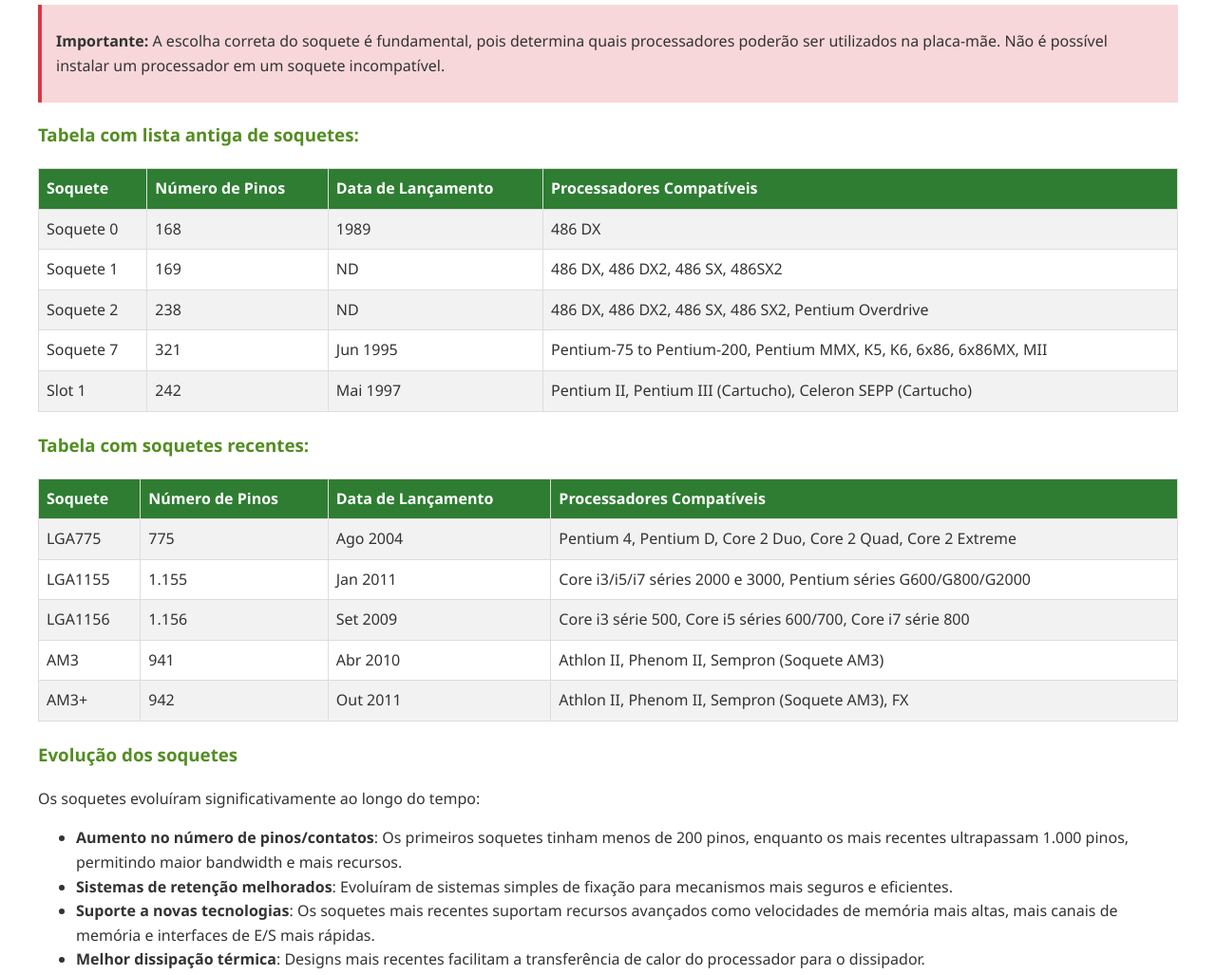
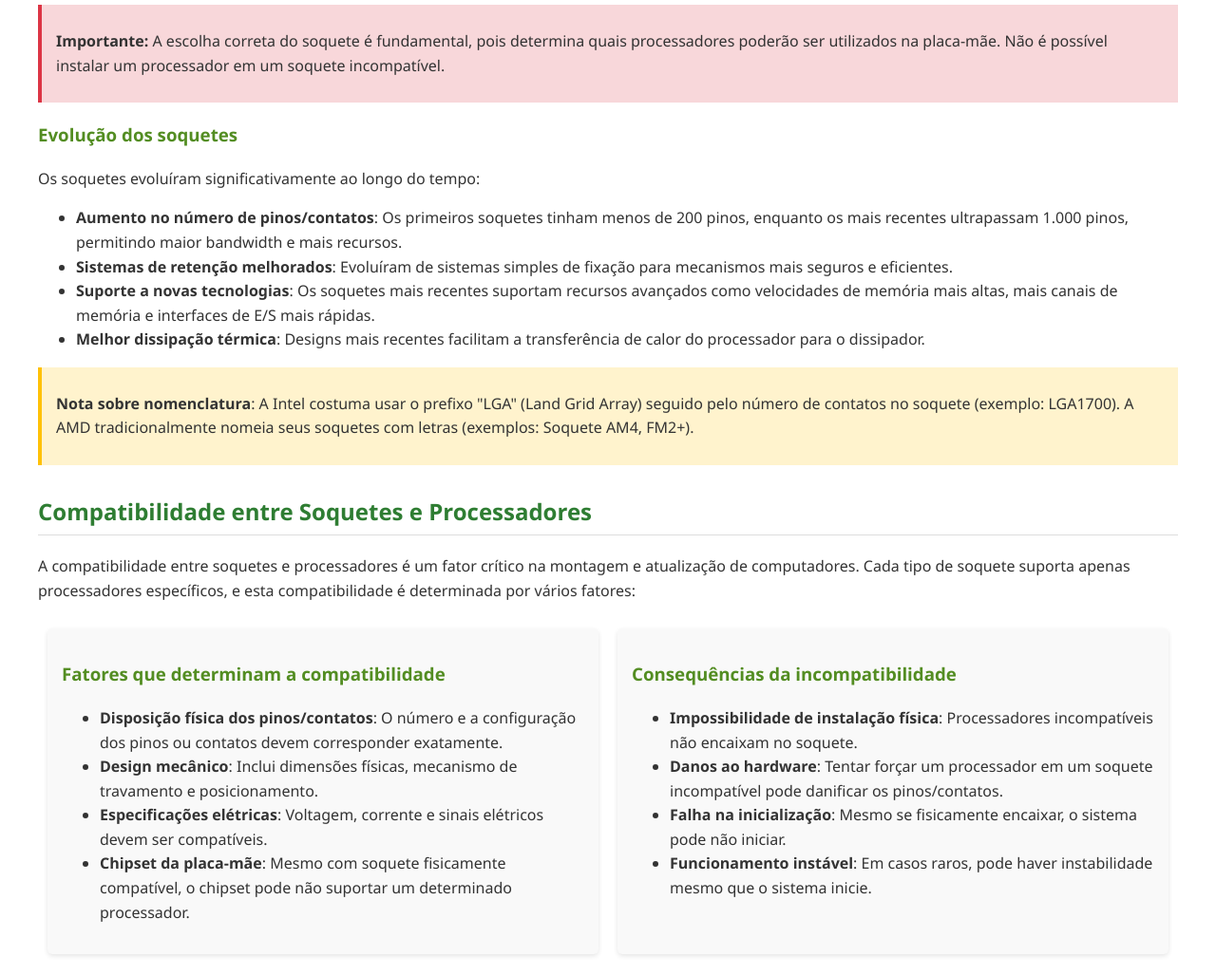
Before and after one commit to danhladeia/cpu2, a plain HTML site: page cpu.html in a window 1280 px wide. Shown: the part 720-1747 px from the top of the page at 95% size. Drawn offline with Linux system fonts and the light colour scheme.

Commit message:
cpu.html

```diff
--- a/cpu.html
+++ b/cpu.html
@@ -143,85 +143,6 @@
             <p><strong>Importante:</strong> A escolha correta do soquete é fundamental, pois determina quais processadores poderão ser utilizados na placa-mãe. Não é possível instalar um processador em um soquete incompatível.</p>
         </div>
 
-        <h3>Tabela com lista antiga de soquetes:</h3>
-        <table>
-            <tr>
-                <th>Soquete</th>
-                <th>Número de Pinos</th>
-                <th>Data de Lançamento</th>
-                <th>Processadores Compatíveis</th>
-            </tr>
-            <tr>
-                <td>Soquete 0</td>
-                <td>168</td>
-                <td>1989</td>
-                <td>486 DX</td>
-            </tr>
-            <tr>
-                <td>Soquete 1</td>
-                <td>169</td>
-                <td>ND</td>
-                <td>486 DX, 486 DX2, 486 SX, 486SX2</td>
-            </tr>
-            <tr>
-                <td>Soquete 2</td>
-                <td>238</td>
-                <td>ND</td>
-                <td>486 DX, 486 DX2, 486 SX, 486 SX2, Pentium Overdrive</td>
-            </tr>
-            <tr>
-                <td>Soquete 7</td>
-                <td>321</td>
-                <td>Jun 1995</td>
-                <td>Pentium-75 to Pentium-200, Pentium MMX, K5, K6, 6x86, 6x86MX, MII</td>
-            </tr>
-            <tr>
-                <td>Slot 1</td>
-                <td>242</td>
-                <td>Mai 1997</td>
-                <td>Pentium II, Pentium III (Cartucho), Celeron SEPP (Cartucho)</td>
-            </tr>
-        </table>
-
-        <h3>Tabela com soquetes recentes:</h3>
-        <table>
-            <tr>
-                <th>Soquete</th>
-                <th>Número de Pinos</th>
-                <th>Data de Lançamento</th>
-                <th>Processadores Compatíveis</th>
-            </tr>
-            <tr>
-                <td>LGA775</td>
-                <td>775</td>
-                <td>Ago 2004</td>
-                <td>Pentium 4, Pentium D, Core 2 Duo, Core 2 Quad, Core 2 Extreme</td>
-            </tr>
-            <tr>
-                <td>LGA1155</td>
-                <td>1.155</td>
-                <td>Jan 2011</td>
-                <td>Core i3/i5/i7 séries 2000 e 3000, Pentium séries G600/G800/G2000</td>
-            </tr>
-            <tr>
-                <td>LGA1156</td>
-                <td>1.156</td>
-                <td>Set 2009</td>
-                <td>Core i3 série 500, Core i5 séries 600/700, Core i7 série 800</td>
-            </tr>
-            <tr>
-                <td>AM3</td>
-                <td>941</td>
-                <td>Abr 2010</td>
-                <td>Athlon II, Phenom II, Sempron (Soquete AM3)</td>
-            </tr>
-            <tr>
-                <td>AM3+</td>
-                <td>942</td>
-                <td>Out 2011</td>
-                <td>Athlon II, Phenom II, Sempron (Soquete AM3), FX</td>
-            </tr>
-        </table>
 
         <h3>Evolução dos soquetes</h3>
         <p>Os soquetes evoluíram significativamente ao longo do tempo:</p>
@@ -301,6 +222,35 @@
         </div>
     </section>
 
+    <section id="exemplos-praticos">
+        <h2>Exemplos Práticos de Evolução dos Soquetes</h2>
+
+        <h3>Evolução dos Soquetes Intel</h3>
+        <p>A Intel tem mudado seus soquetes regularmente ao longo dos anos:</p>
+        <ul>
+            <li><strong>LGA775 (2004)</strong>: Suportou várias gerações, desde os Pentium 4 até os Core 2 Quad.</li>
+            <li><strong>LGA1156 (2009)</strong>: Introduzido para os primeiros processadores Core i3/i5/i7 (primeira geração).</li>
+            <li><strong>LGA1155 (2011)</strong>: Para as 2ª e 3ª gerações de processadores Core.</li>
+            <li><strong>LGA1150 (2013)</strong>: Suportou as 4ª e 5ª gerações de processadores Core.</li>
+            <li><strong>LGA1151 (2015-2017)</strong>: Duas versões deste soquete suportaram as 6ª, 7ª, 8ª e 9ª gerações.</li>
+            <li><strong>LGA1200 (2020)</strong>: Para as 10ª e 11ª gerações de processadores Core.</li>
+            <li><strong>LGA1700 (2021)</strong>: Para as 12ª e 13ª gerações de processadores Core.</li>
+        </ul>
+
+        <h3>Evolução dos Soquetes AMD</h3>
+        <p>A AMD tem mantido compatibilidade por períodos mais longos:</p>
+        <ul>
+            <li><strong>AM2/AM2+ (2006-2007)</strong>: Para processadores Athlon 64, Athlon 64 X2, e Phenom.</li>
+            <li><strong>AM3/AM3+ (2009-2011)</strong>: Manteve compatibilidade com alguns processadores AM2+, além de suportar novas gerações como Phenom II e FX.</li>
+            <li><strong>FM1/FM2/FM2+ (2011-2014)</strong>: Para APUs (com gráficos integrados) das séries A e E.</li>
+            <li><strong>AM4 (2016-2022)</strong>: Notável por sua longevidade, suportou desde a primeira geração Ryzen até a 5ª geração, oferecendo excelente caminho de atualização.</li>
+            <li><strong>AM5 (2022)</strong>: Introduzido para as CPUs Ryzen série 7000, com pinos no soquete (LGA) ao invés de no processador (PGA).</li>
+        </ul>
+
+        <div class="important">
+            <p><strong>Observação:</strong> A AMD geralmente tem oferecido maior compatibilidade entre gerações de processadores com o mesmo soquete, enquanto a Intel tende a mudar os soquetes com mais frequência, mesmo quando as diferenças físicas são mínimas. Isso tem implicações importantes para o planejamento de atualizações de sistema.</p>
+        </div>
+    </section>
 
     <section id="consideracoes-tecnicas">
         <h2>Considerações Técnicas Adicionais sobre Soquetes</h2>
@@ -336,6 +286,18 @@
         </ol>
     </section>
 
+    <footer>
+        <p>Material didático elaborado para a disciplina de Manutenção de Computadores</p>
+        <p>IFRN - Instituto Federal de Educação, Ciência e Tecnologia do Rio Grande do Norte</p>
+        <p>&copy; 2025 IFRN. Todos os direitos reservados.</p>
+    </footer>
 
+
+    <footer>
+        <p>Material didático elaborado para a disciplina de Manutenção de Computadores</p>
+        <p>IFRN - Instituto Federal de Educação, Ciência e Tecnologia do Rio Grande do Norte</p>
+        <p>Professor: Francisco Ary</p>
+        <p>&copy; 2025 IFRN. Todos os direitos reservados.</p>
+    </footer>
 </body>
 </html>
```
